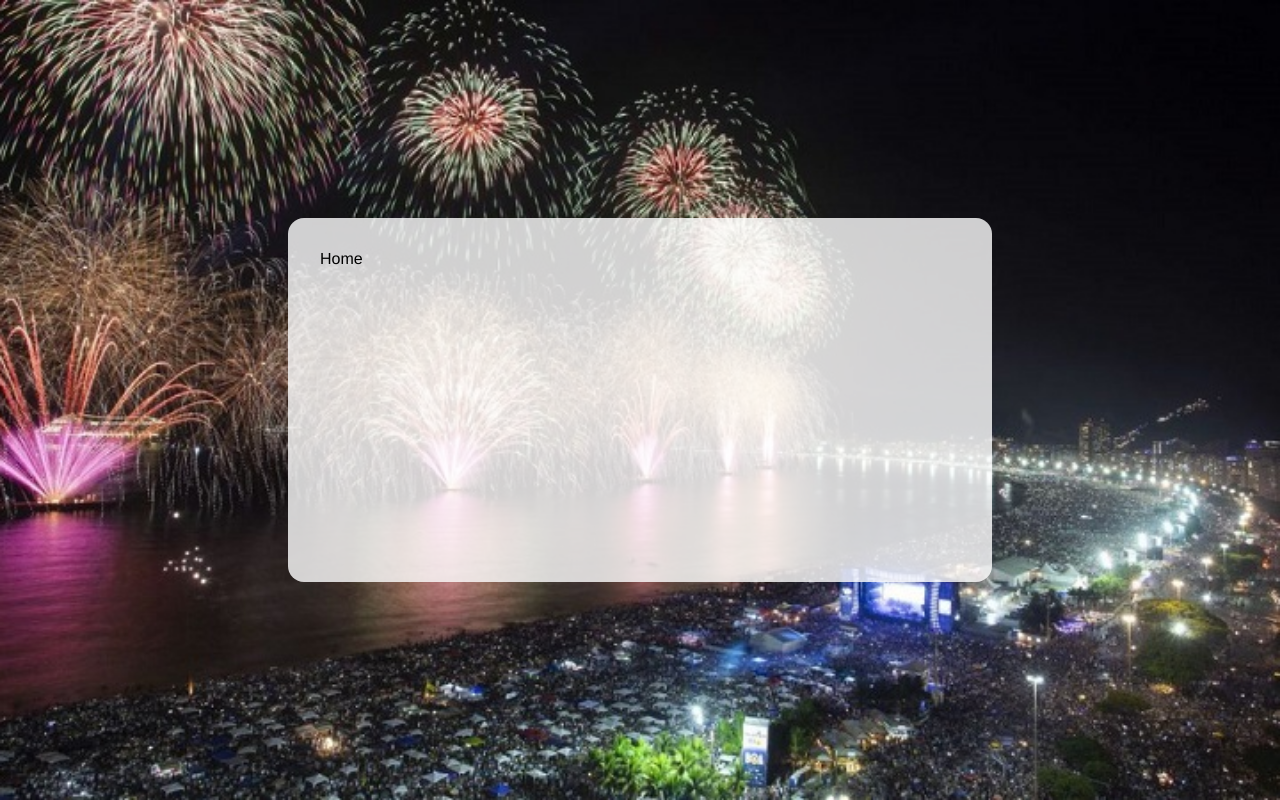
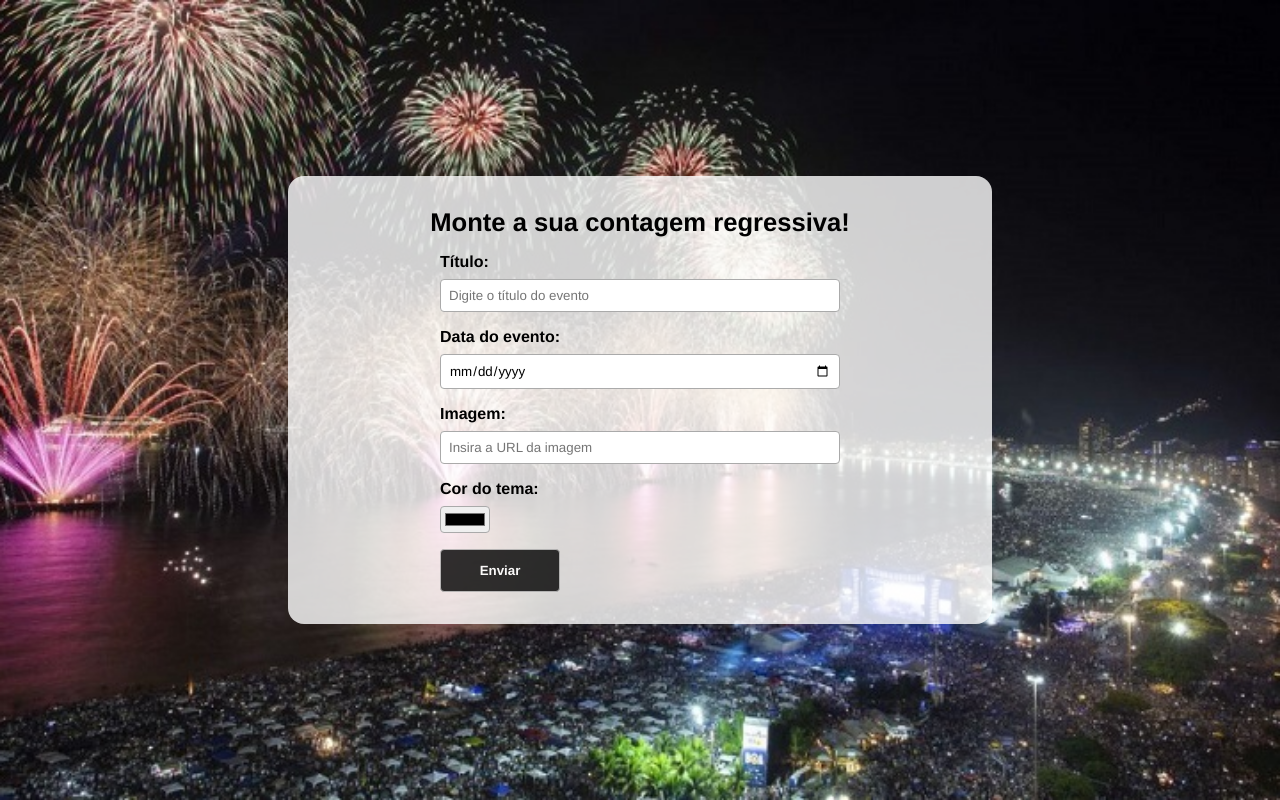
Before and after one commit to Matlima/CountDown, a React (Vite) app: page / in a window 1280 px wide. Built offline with nearby package versions, Linux system fonts and the light colour scheme.

Commit message:
Criando formulário da home da aplicação

```diff
--- /dev/null
+++ b/src/routes/Home.css
@@ -0,0 +1,48 @@
+.home h2 {
+    text-align: center;
+    font-size: 1.6rem;
+    margin-bottom: 1rem;
+}
+
+.countdown-form {
+    display: flex;
+    flex-direction: column;
+    gap: 1rem;
+    max-width: 400px;
+    margin: 0 auto;
+}
+
+.countdown-form label {
+    display: flex;
+    flex-direction: column;
+    gap: 0.5rem;
+}
+
+.countdown-form span {
+    font-weight: bold;
+}
+
+.countdown-form input {
+    padding: 0.5rem;
+    border-radius: 4px;
+    border: 1px solid #aaa;
+}
+
+.countdown-form input[type="color"] {
+    padding: 2px;
+}
+
+.countdown-form input[type="submit"] {
+    background-color: #000;
+    color: #FFF;
+    font-weight: bold;
+    width: 120px;
+    padding: 0.8rem;
+    cursor: pointer;
+    opacity: .8;
+    transition: .4s;
+}
+
+.countdown-form input[type="submit"]:hover {
+    opacity: 1;
+}
--- a/src/routes/Home.jsx
+++ b/src/routes/Home.jsx
@@ -1,8 +1,30 @@
 import React from 'react'
+import './Home.css';
 
 const Home = () => {
   return (
-    <div>Home</div>
+    <div className="home">
+        <h2>Monte a sua contagem regressiva!</h2>
+        <form className="countdown-form">
+            <label>
+                <span>Título:</span>
+                <input type="text" name="title" placeholder="Digite o título do evento" />
+            </label>
+            <label>
+                <span>Data do evento:</span>
+                <input type="date" name="date" />
+            </label>
+            <label>
+                <span>Imagem:</span>
+                <input type="text" name="image" placeholder="Insira a URL da imagem" />
+            </label>
+            <label>
+                <span>Cor do tema:</span>
+                <input type="color" name="color" />
+            </label>
+            <input type="submit" value="Enviar" />
+        </form>
+    </div>
   )
 }
 
```
Also changed, not shown: src/routes/Countdown.css (added).
